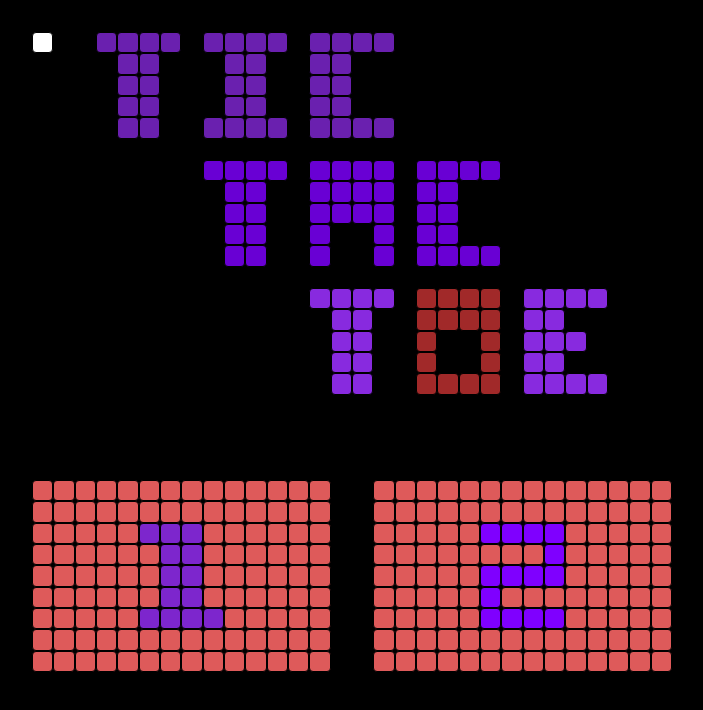
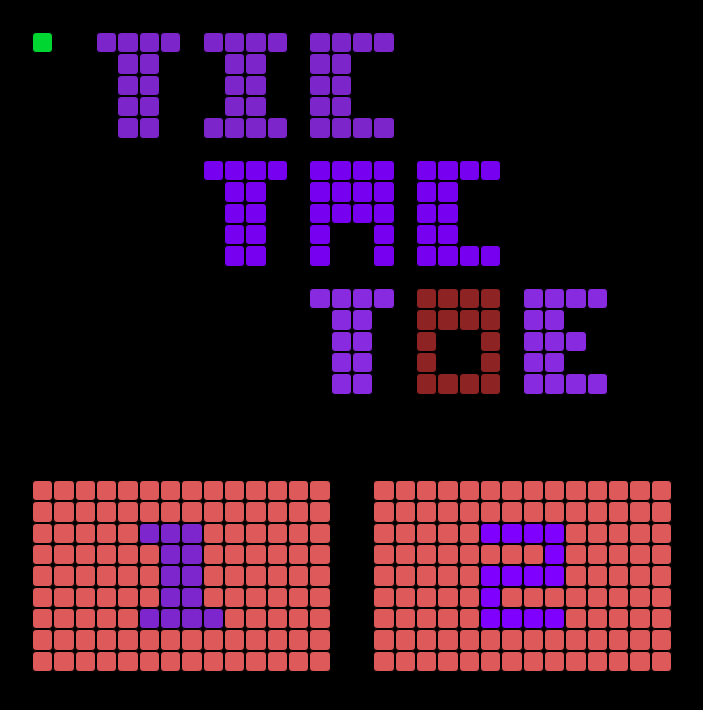
Before and after one commit to maryPopplns/tic-tac-toe2, a plain HTML site: page index.html in a window 1280 px wide. In both pictures the pointer is over the element 330 px from the left and 42 px from the top of the page. Shown: the whole page, without its empty margins (288-991 px from the left). Drawn offline with Linux system fonts and the light colour scheme.

Commit message:
game_board gird outline complete

```diff
--- a/src/components/home/css/home.css
+++ b/src/components/home/css/home.css
@@ -13,52 +13,56 @@
   margin: 2em auto;
 }
 
-.tile {
+.home_tile {
   border: 0.05em solid black;
   border-radius: 0.25em;
 }
+
 .black_tile:hover {
-  background-color: white;
+  background-color: rgb(0, 255, 60);
+  animation: opacity 7s linear infinite;
 }
 
 /* <-colored tiles-> */
 
 .tic {
   background-color: rgb(125, 38, 205);
-  animation: opacity 3s linear infinite;
+  animation: opacity 4s linear infinite;
 }
 
 .tic:hover {
-  background-color: rgb(255, 191, 0);
-  transform: scale(1.3);
-  z-index: 1;
+  background-color: rgb(165, 42, 42);
+  animation: opacity 4s linear infinite;
 }
 
 .tac {
   background: rgb(127, 0, 255);
-  animation: opacity 5s linear infinite;
+  animation: opacity 7s linear infinite;
 }
 
 .tac:hover {
-  background-color: rgb(255, 183, 0);
-  transform: scale(1.3);
-  z-index: 1;
+  background-color: rgb(165, 42, 42);
+  animation: opacity 7s linear infinite;
 }
 
 .toe {
   background: rgb(138, 43, 226);
-  animation: opacity 4s linear infinite;
+  animation: opacity 8s linear infinite;
 }
 
 .toe:hover {
-  background-color: rgb(255, 213, 0);
-  transform: scale(1.3);
-  z-index: 1;
+  background-color: rgb(165, 42, 42);
+  animation: opacity 8s linear infinite;
 }
 
 .toe_o {
-  animation: opacity 2s linear infinite;
+  animation: opacity 3s linear infinite;
   background: rgb(165, 42, 42);
+}
+
+.toe_o:hover {
+  animation: opacity 3s linear infinite;
+  background: rgb(0, 255, 60);
 }
 
 .button1 {
--- a/src/components/home/home_page.js
+++ b/src/components/home/home_page.js
@@ -14,7 +14,7 @@ function home_page() {
   for (let i = 0; i < 900; i++) {
     const HOME_PAGE_TILE = document.createElement("div");
     HOME_PAGE_TILE.setAttribute("id", i);
-    HOME_PAGE_TILE.setAttribute("class", "tile black_tile");
+    HOME_PAGE_TILE.setAttribute("class", "home_tile black_tile");
     GRID.append(HOME_PAGE_TILE);
   }
 
@@ -33,7 +33,7 @@ function home_page() {
         }
         section_obj[letter].map((current_id) => {
           const NEW_ID = `${section_obj.name}_${letter}_${current_id}`;
-          const NEW_CLASS = `tile colored_tile ${section_obj.name} ${section_obj.name}_${letter}`;
+          const NEW_CLASS = `home_tile colored_tile ${section_obj.name} ${section_obj.name}_${letter}`;
           TILE_DECORATOR(current_id, NEW_ID, NEW_CLASS);
         });
       }
```
